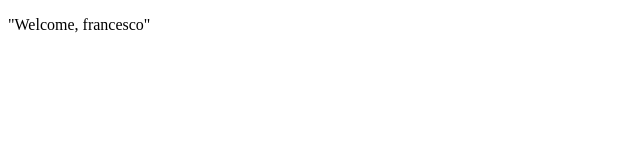
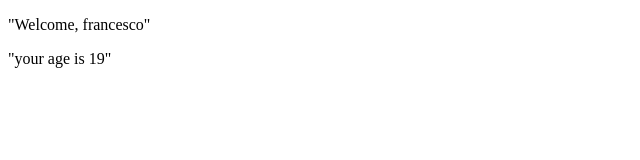
Before and after one commit to Francesco170/esercizi, a React (Create React App) app: page / in a window 1280 px wide. Shown: the top 160 px of the page, without its empty margins (0-640 px from the left). Built offline with nearby package versions, Linux system fonts and the light colour scheme.

Commit message:
esercizio15

```diff
--- a/src/App.js
+++ b/src/App.js
@@ -4,7 +4,7 @@ export class App extends React.Component{
    render(){
     return(
         <>
-       <Welcome name/>
+       <Welcome name="francesco" age={19}/>
 
     </>)
 }}
--- a/src/Welcome.js
+++ b/src/Welcome.js
@@ -2,7 +2,11 @@ import React from "react";
 
 export class Welcome extends React.Component{
     render(){
-    const  name ="francesco"
 
-   return <p> "Welcome, {name}"</p>
+   return (
+    <>
+    <p> "Welcome, {this.props.name}"</p>
+    <p>"your age is {this.props.age}"</p>
+    </>
+    )
 }}
```
Also changed, not shown: 1 other file (tests, documents, lock files or other folders).
